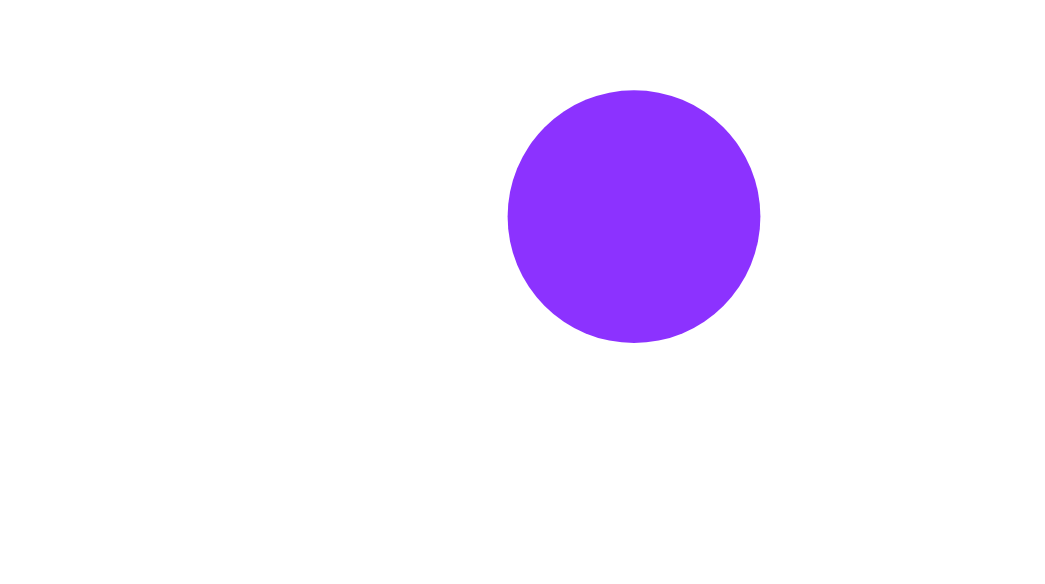
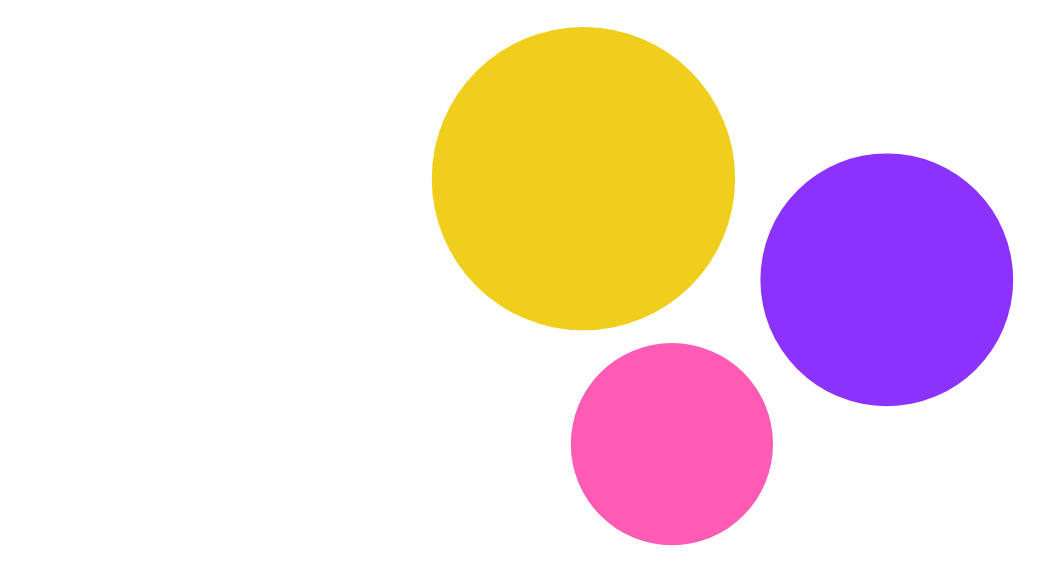
Before and after one commit to psushi/WhatsTheirFace, a plain HTML site: page public/index.html in a window 1280 px wide. Shown: the part 114-698 px from the top of the page, without its empty margins (6-1051 px from the left). Drawn offline with Linux system fonts and the light colour scheme.

Commit message:
added cute blobs

```diff
--- a/public/index.html
+++ b/public/index.html
@@ -9,7 +9,9 @@
 <body>
 	<h1 style="text-align:left;margin:30px;padding-top: 30px"> WhatsTheirFace</h1>
 	<svg viewBox="0 0 100 100">
-  		<circle cx="50" cy="15" r="10" stroke="transparent" stroke-width="3" fill="rgb(140,50,255)"/>
+		<circle cx="70" cy="20" r="10" stroke="transparent" stroke-width="3" fill="rgb(140,50,255)"/>
+  		<circle cx="53" cy="33" r="8" stroke="transparent" stroke-width="3" fill="rgb(255,90,180)"/>
+  		<circle cx="46" cy="12"r="12" stroke="transparent" stroke-width="3" fill="rgb(239,207,28)"/>
 	</svg>
 
 	<p id="coords" style="text-align:center;"></p>
```
